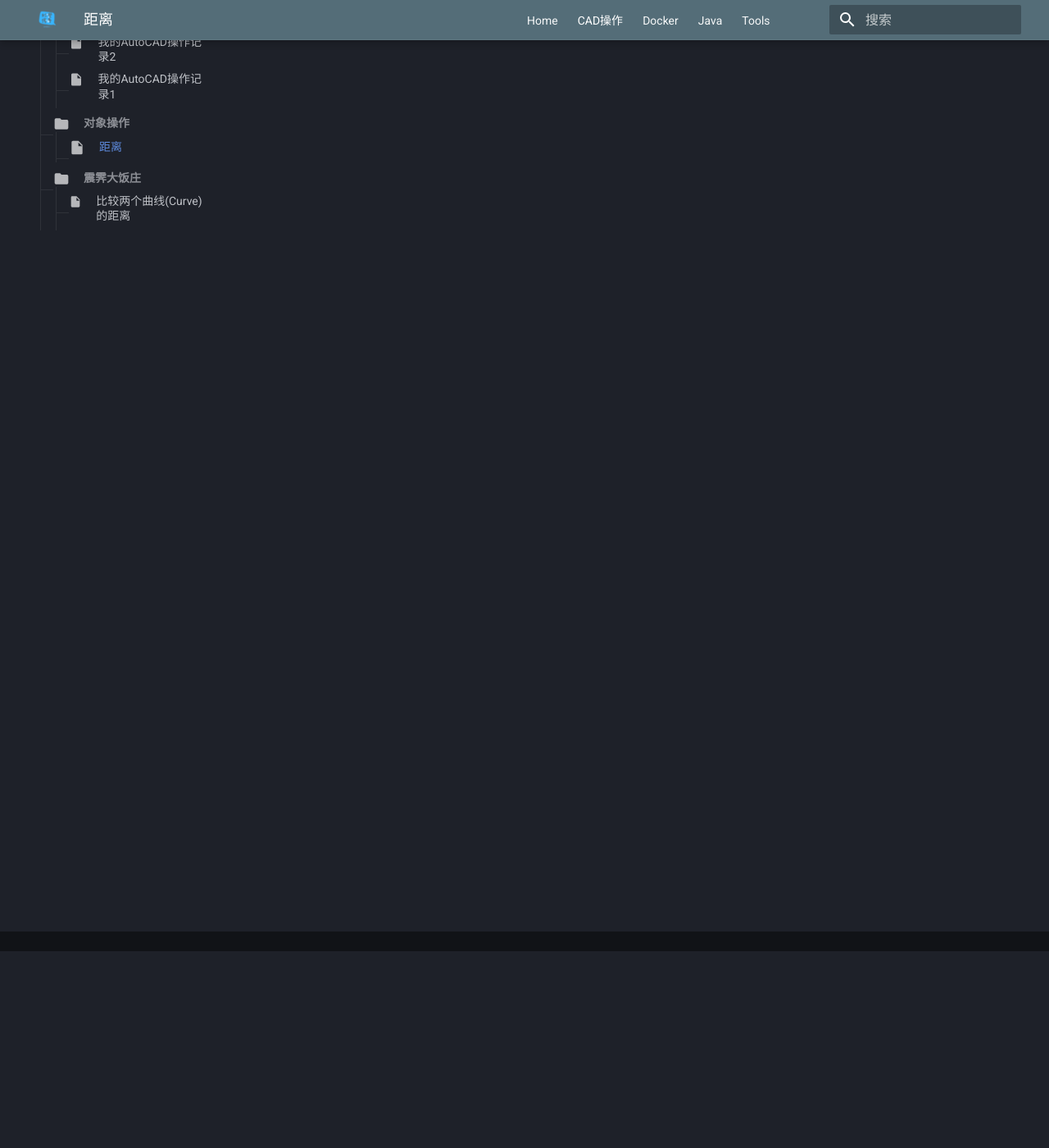
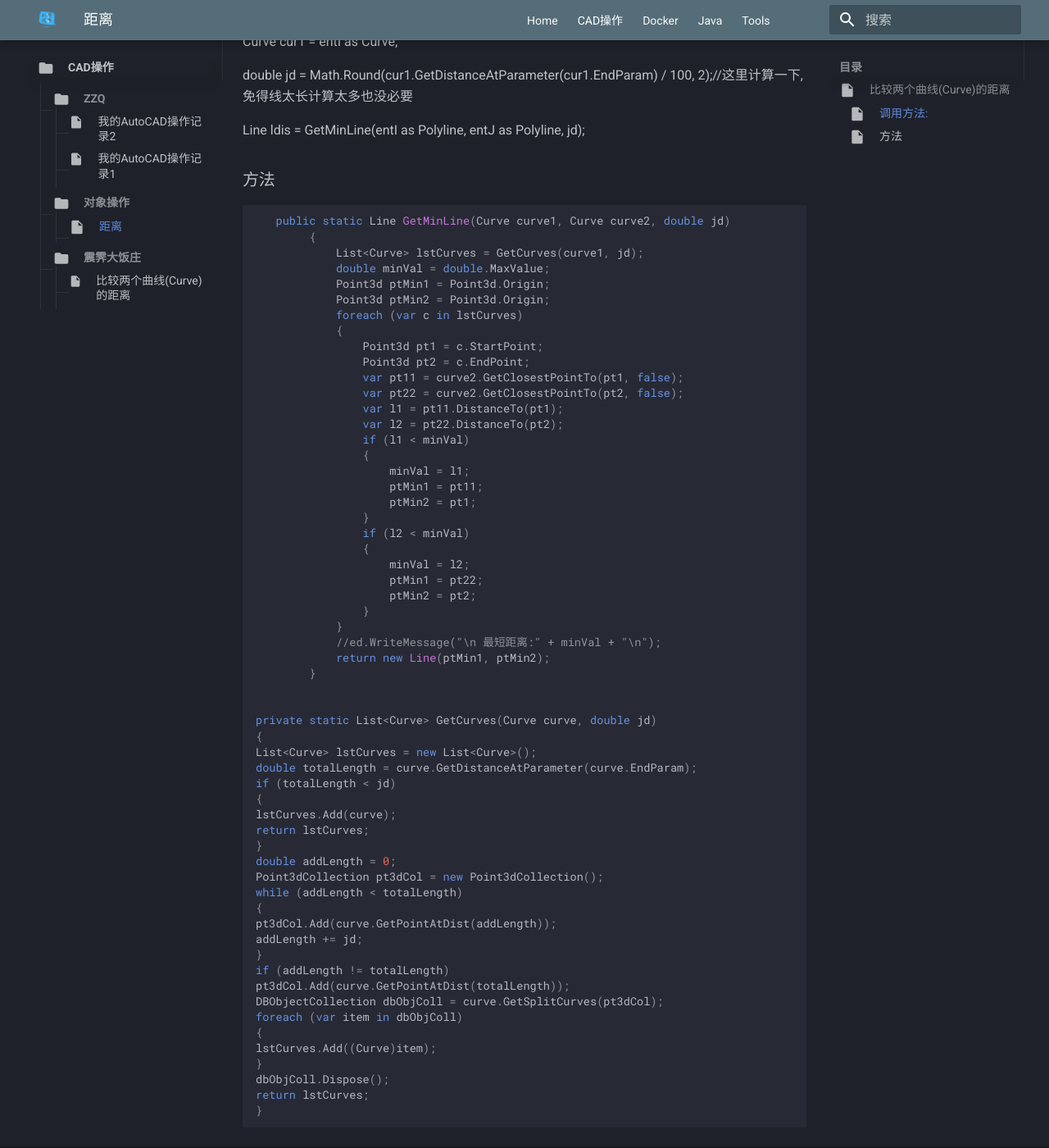
Before and after one commit to wq0713/wq0713.github.io, an MkDocs documentation site: the page built from docs/CAD操作/对象操作/距离.md, in a window 1280 px wide and 1400 px high, scrolled down 240 px. Shown: the whole window at 82% size. Built offline with MkDocs 1.6.1 and Material for MkDocs 9.7.7, drawn with Linux system fonts in a browser that asks for light colours.

Commit message:
Update distance calculation documentation for curves

````diff
--- a/docs/CAD操作/对象操作/距离.md
+++ b/docs/CAD操作/对象操作/距离.md
@@ -1 +1,71 @@
-##111
+##比较两个曲线(Curve)的距离
+
+###调用方法:
+Curve cur1 = entI as Curve;
+
+double jd = Math.Round(cur1.GetDistanceAtParameter(cur1.EndParam) / 100, 2);//这里计算一下,免得线太长计算太多也没必要
+
+Line ldis = GetMinLine(entI as Polyline, entJ as Polyline, jd);
+
+###方法
+
+```csharp
+   public static Line GetMinLine(Curve curve1, Curve curve2, double jd)
+        {
+            List<Curve> lstCurves = GetCurves(curve1, jd);
+            double minVal = double.MaxValue;
+            Point3d ptMin1 = Point3d.Origin;
+            Point3d ptMin2 = Point3d.Origin;
+            foreach (var c in lstCurves)
+            {
+                Point3d pt1 = c.StartPoint;
+                Point3d pt2 = c.EndPoint;
+                var pt11 = curve2.GetClosestPointTo(pt1, false);
+                var pt22 = curve2.GetClosestPointTo(pt2, false);
+                var l1 = pt11.DistanceTo(pt1);
+                var l2 = pt22.DistanceTo(pt2);
+                if (l1 < minVal)
+                {
+                    minVal = l1;
+                    ptMin1 = pt11;
+                    ptMin2 = pt1;
+                }
+                if (l2 < minVal)
+                {
+                    minVal = l2;
+                    ptMin1 = pt22;
+                    ptMin2 = pt2;
+                }
+            }
+            //ed.WriteMessage("\n 最短距离:" + minVal + "\n");
+            return new Line(ptMin1, ptMin2);
+        }
+
+
+private static List<Curve> GetCurves(Curve curve, double jd)
+{
+List<Curve> lstCurves = new List<Curve>();
+double totalLength = curve.GetDistanceAtParameter(curve.EndParam);
+if (totalLength < jd)
+{
+lstCurves.Add(curve);
+return lstCurves;
+}
+double addLength = 0;
+Point3dCollection pt3dCol = new Point3dCollection();
+while (addLength < totalLength)
+{
+pt3dCol.Add(curve.GetPointAtDist(addLength));
+addLength += jd;
+}
+if (addLength != totalLength)
+pt3dCol.Add(curve.GetPointAtDist(totalLength));
+DBObjectCollection dbObjColl = curve.GetSplitCurves(pt3dCol);
+foreach (var item in dbObjColl)
+{
+lstCurves.Add((Curve)item);
+}
+dbObjColl.Dispose();
+return lstCurves;
+}
+```
````
